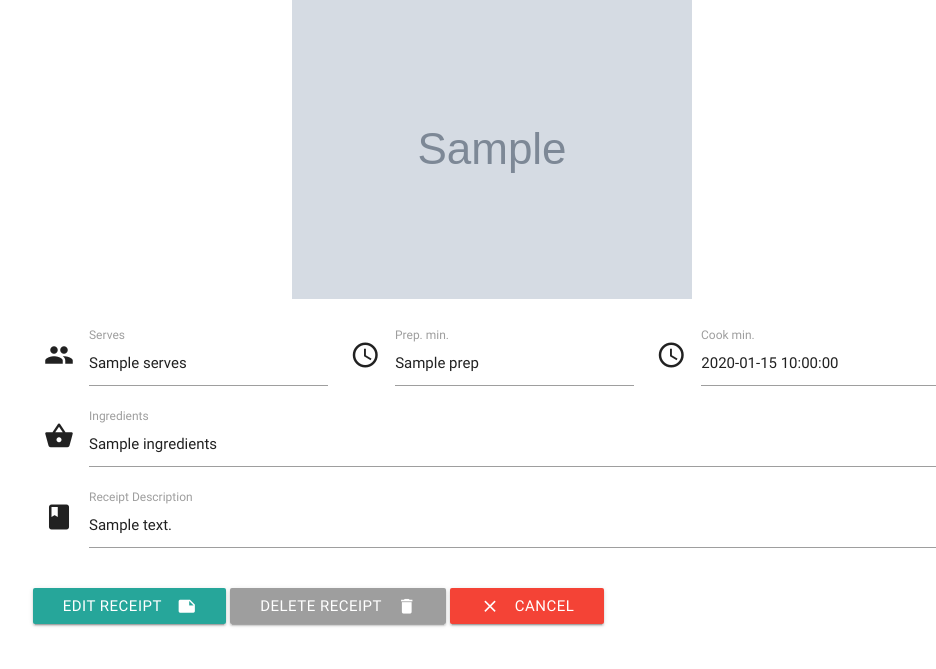
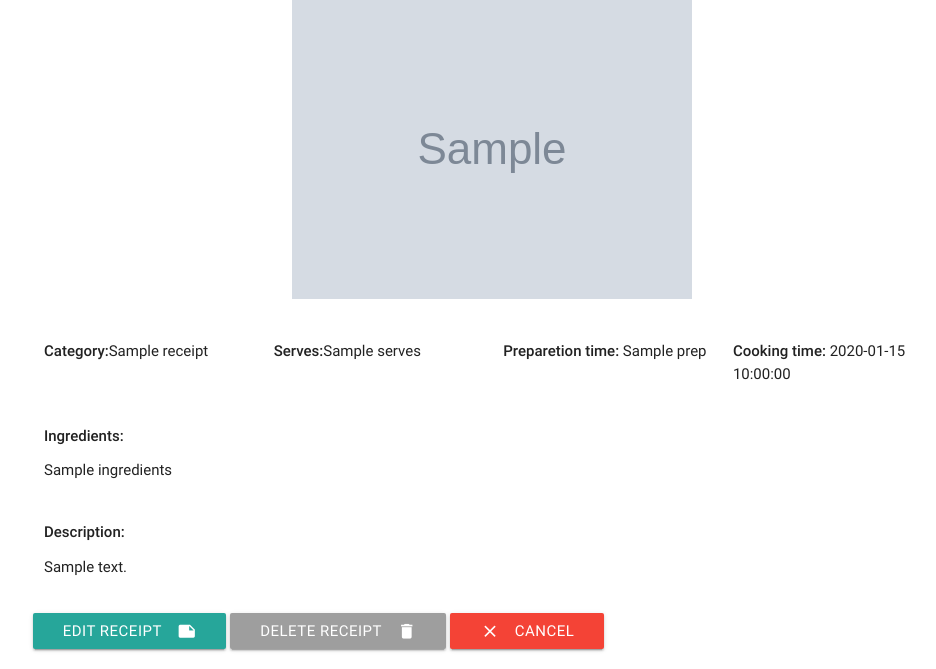
Before and after one commit to aleksandrsg/pasta_dishes, a Flask app: template templates/description.html in a window 1280 px wide. Shown: the part 173-842 px from the top of the page, without its empty margins (148-1084 px from the left). Before the commit the page ends 800 px from the top, so only its background shows below. Run offline with Flask 2, Linux system fonts and the light colour scheme; the template is opened without the code that fills it: most values are stand-ins (such as "Sample title", 1, 10 or a date in 2020); grey boxes marked "Sample" are stand-in pictures; some libraries are stand-ins or nearby versions.

Commit message:
Modified Receipt Desscription View

```diff
--- a/templates/description.html
+++ b/templates/description.html
@@ -19,34 +19,37 @@
                 {% endif %}
             </div>
     </div>
+        <div class="row">
+        <div class="col s3">
+            <p><strong>Category:</strong>{{receipt.category_name}} </p>
+        </div>
+         <div class="col s3">
+            <p><strong> Serves:</strong>{{ receipt.serves }}</p>
+        </div>
+        <div class="col s3">
+            <p><strong>Preparetion time:</strong> {{receipt.prep}} </p>
+        </div>
+        <div class="col s3">
+            <p><strong>Cooking time:</strong> {{receipt.cook_time }}</p>
+        </div>
+        </div>
 
-    <div class="row">
-        <div class="input-field col s12 l4">
-          <i class="material-icons prefix">people</i>
-          <input id="serves" name="serves" type="text" class="validate" value="{{receipt.serves}}">
-          <label for="icon_telephone">Serves</label>
-        </div>
-        <div class="input-field col s12 l4">
-          <i class="material-icons prefix">schedule</i>
-          <input id="prep" name="prep" type="text" class="validate" value="{{receipt.prep}}">
-          <label for="icon_telephone">Prep. min.</label>
-        </div>
-        <div class="input-field col s12 l4">
-          <i class="material-icons prefix">schedule</i>
-          <input id="cook_time" name="cook_time" type="text" class="validate" value="{{receipt.cook_time}}">
-          <label for="icon_telephone">Cook min.</label>
-        </div>
-        <div class="input-field col s12 l12">
-          <i class="material-icons prefix">shopping_basket</i>
-          <input id="ingredients" name="ingredients" type="text" class="validate" value="{{receipt.ingredients}}">
-          <label for="icon_telephone">Ingredients</label>
-        </div>
-        <div class="input-field col s12 l12">
-          <i class="material-icons prefix">book</i>
-          <input id="description" name="description" type="text" value="{{receipt.description}}">
-          <label for="icon_telephone">Receipt Description</label>
-        </div>
-      </div>
+         <div class="row">
+            <div class="col s12">
+            <h6><strong>Ingredients:</strong></h6>
+            <p> {{receipt.ingredients}}</p>
+            </div>
+         </div>
+
+          <div class="row">
+            <div class="col s12">
+            <h6><strong>Description:</strong></h6>
+            <p> {{receipt.description}}</p>
+            </div>
+         </div>
+
+
+
 
         <div class="row">
             <a class="btn waves-effect waves-light" href="{{url_for('edit_receipt', receipt_id = receipt._id)}}">Edit Receipt
```
Also changed, not shown: templates/editreceipt.html (+9 -7 lines).
